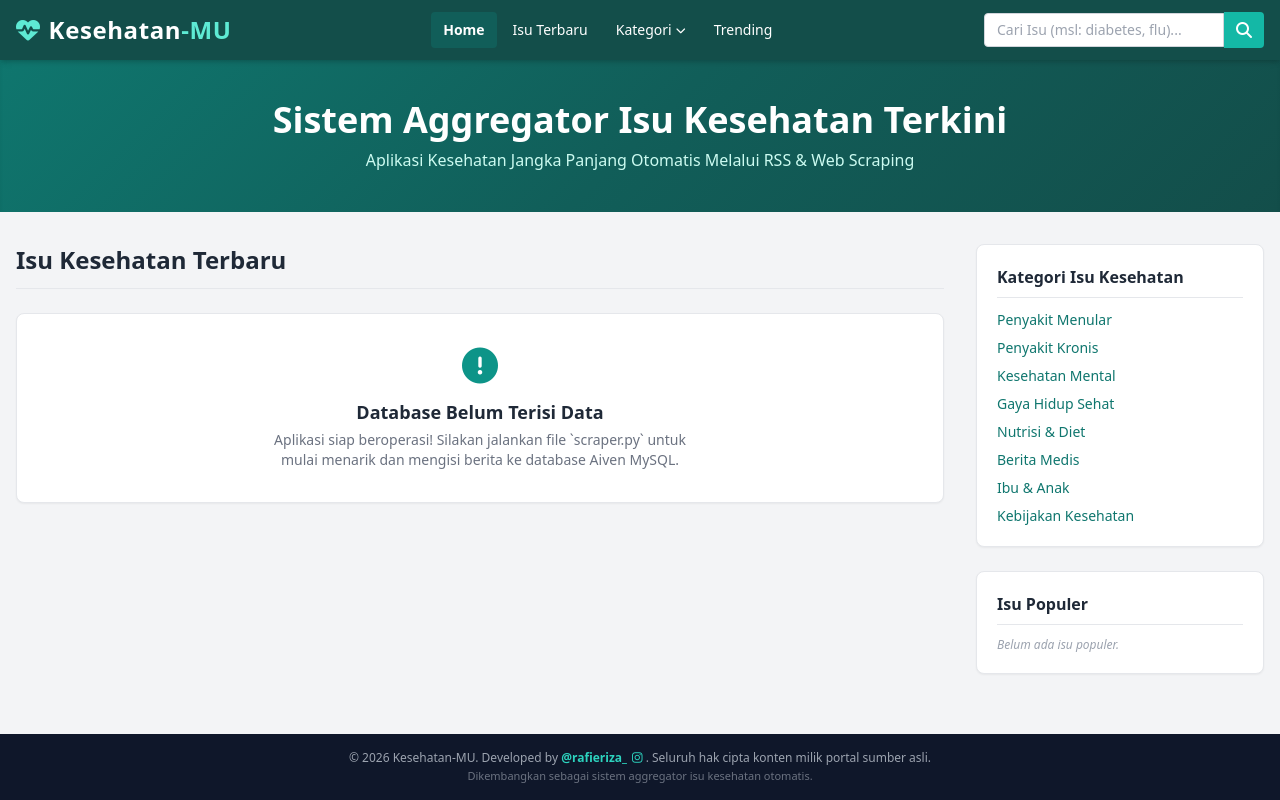
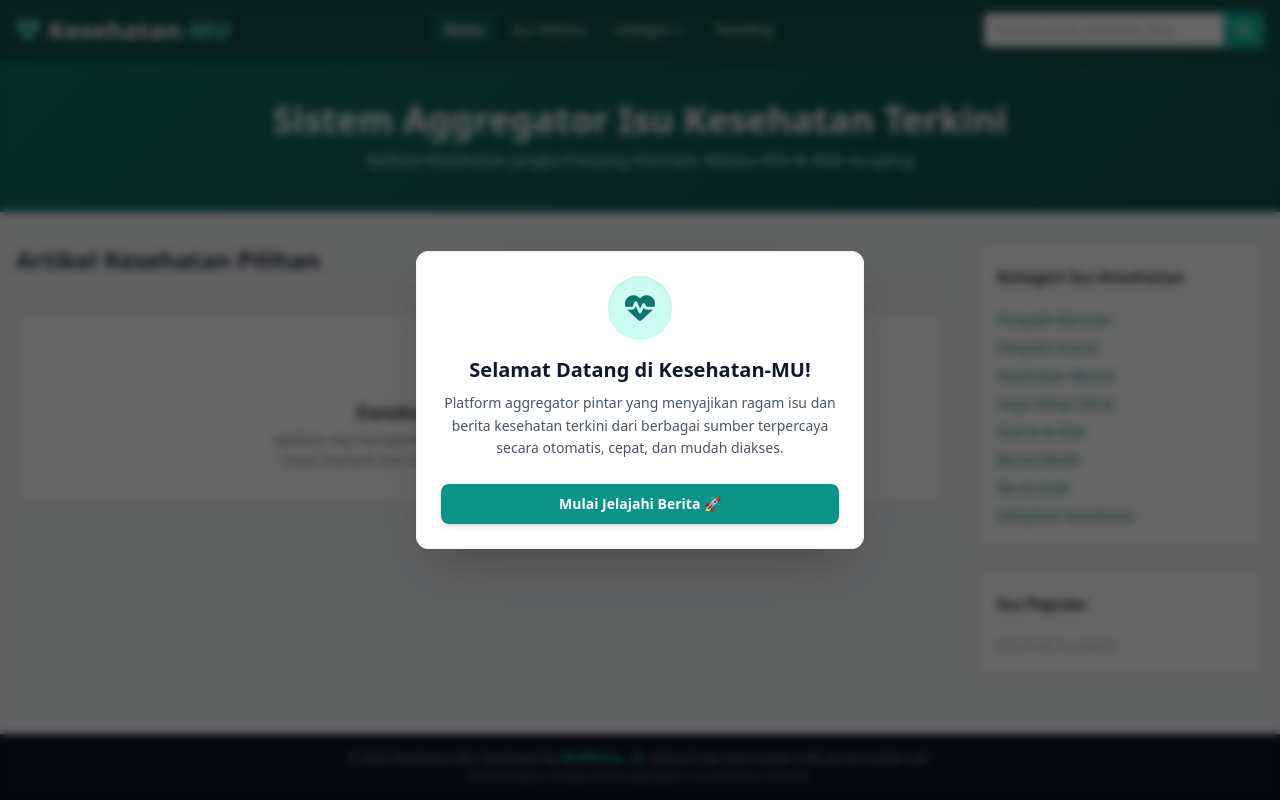
Before and after one commit to rafieriza/Kesehatan-MU, a Flask app: page / in a window 1280 px wide. Run offline with Flask 3, Linux system fonts and the light colour scheme; data that the repository does not hold is empty; some libraries are stand-ins or nearby versions.

Commit message:
Update index.html

```diff
--- a/templates/index.html
+++ b/templates/index.html
@@ -101,8 +101,10 @@
                             Kategori: <span class="text-teal-700 capitalize">{{ active_category.replace('_', ' ') }}</span>
                         {% elif sort_by == 'trending' %}
                             Isu Kesehatan Trending
+                        {% elif sort_by == 'latest' %}
+                            Isu Kesehatan Terbaru
                         {% else %}
-                            Isu Kesehatan Terbaru
+                            Artikel Kesehatan Pilihan
                         {% endif %}
                     </h2>
                     {% if search_query or active_category or sort_by == 'trending' %}
@@ -114,7 +116,7 @@
                 {% if active_category %}
                     <p class="text-xs text-gray-500 mt-1 italic">
                         <i class="fa-solid fa-circle-info text-teal-600 mr-1"></i>
-                        Menampilkan artikel terkait berdasarkan indeks topik otomatis sistem (sebagian artikel dapat muncul di beberapa kategori yang beririsan).
+                        Menampilkan artikel otomatis sistem kategori (sebagian artikel dapat muncul di beberapa kategori yang beririsan).
                     </p>
                 {% endif %}
             </div>
@@ -244,7 +246,30 @@
         <p class="text-[11px] text-gray-500 mt-0.5">Dikembangkan sebagai sistem aggregator isu kesehatan otomatis.</p>
     </footer>
 
-<!-- 6. SCRIPT JAVASCRIPT -->
+<!-- 6. POP-UP WELCOME MODAL -->
+    <div id="welcome-modal" class="fixed inset-0 bg-black/60 backdrop-blur-sm z-50 flex items-center justify-center p-4 transition-opacity duration-300">
+        <div class="bg-white rounded-xl shadow-2xl max-w-md w-full p-6 text-center transform transition-all scale-100 border border-gray-100">
+            <!-- Ikon / Logo -->
+            <div class="w-16 h-16 bg-teal-100 text-teal-700 rounded-full flex items-center justify-center mx-auto mb-4 shadow-inner">
+                <i class="fa-solid fa-heart-pulse text-3xl"></i>
+            </div>
+
+            <!-- Judul Sambutan -->
+            <h3 class="text-xl font-bold text-gray-900 mb-2">Selamat Datang di Kesehatan-MU!</h3>
+
+            <!-- Penjelasan Singkat Web -->
+            <p class="text-gray-600 text-sm mb-6 leading-relaxed">
+                Platform aggregator pintar yang menyajikan ragam isu dan berita kesehatan terkini dari berbagai sumber terpercaya secara otomatis, cepat, dan mudah diakses.
+            </p>
+
+            <!-- Tombol Tutup / Mulai Jelajah -->
+            <button id="close-modal-btn" class="w-full bg-teal-600 hover:bg-teal-700 text-white font-semibold py-2.5 px-4 rounded-lg transition shadow-md text-sm">
+                Mulai Jelajahi Berita 🚀
+            </button>
+        </div>
+    </div>
+
+<!-- 7. SCRIPT JAVASCRIPT -->
     <script>
         const menuBtn = document.getElementById('menu-btn');
         const menuDropdown = document.getElementById('menu-dropdown');
@@ -269,6 +294,16 @@
                 categoryDropdownList.classList.add('hidden');
             }
         });
+        // Logika Pop-up Welcome Modal
+        const welcomeModal = document.getElementById('welcome-modal');
+        const closeModalBtn = document.getElementById('close-modal-btn');
+
+        closeModalBtn.addEventListener('click', () => {
+            welcomeModal.classList.add('opacity-0', 'pointer-events-none');
+            setTimeout(() => {
+                welcomeModal.style.display = 'none';
+            }, 300);
+        });
     </script>
 </body>
 </html>
```
